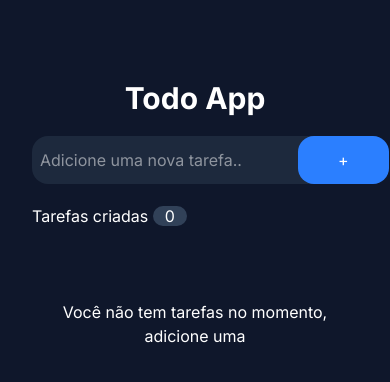
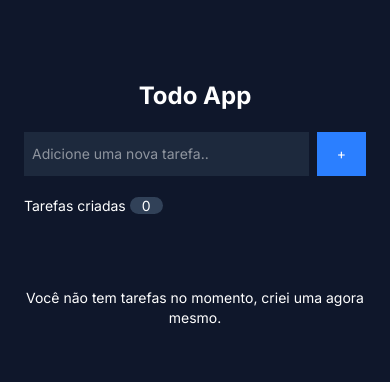
Before and after one commit to EduardoFelipe0231/todoapp-list, a React (Vite) app: page / in a window 390 px wide. Shown: the top 382 px of the page. Built offline with nearby package versions, Linux system fonts and the light colour scheme.

Commit message:
versao mobile

```diff
--- a/src/App.jsx
+++ b/src/App.jsx
@@ -39,7 +39,7 @@ function App() {
 
       //seta o valor novo junto com as info já existentes.
       setTask([...task, newTask]);
-      console.log(newTask)
+      window.alert("Tarefa criada com sucesso")
       setTaskInput("");
     }
 
@@ -66,31 +66,45 @@ function App() {
   }
 
   return (
-    <div className="bg-slate-900 min-h-screen flex flex-col items-center py-20 px-3">
-      <h1 className="text-3xl font-bold text-white">Todo App</h1>
+    <div className="bg-slate-900 min-h-screen flex flex-col items-center py-20 px-1 text-sm md:text-base">
+      <h1 className="text-2xl font-bold text-white md:text-3xl">Todo App</h1>
+
       <div className="mx-auto p-5 max-w-150 w-full space-y-5">
-        <form action="#" className="flex gap-4 bg-slate-800 px-0 rounded-2xl h-12 md:flex-row md:pl-5 md:px-0 " onSubmit={addTask}>
+        {/* form */}
+        <form action="#" className="flex rounded-sm gap-2 " onSubmit={addTask}>
+
           <input
-            type="text" name="text" id="text" placeholder="Adicione uma nova tarefa.."
-            className="flex-1 focus:outline-none text-white py-3 px-2"
+            type="text"
+            name="text"
+            id="text"
+            placeholder="Adicione uma nova tarefa.."
             value={taskInput}
             onChange={handleInput}
+            className="flex-1 focus:outline-none text-white py-3 px-2 bg-slate-800"
           />
 
-          <button type="submit" className="cursor-pointer" className="bg-blue-500 px-10 h-full rounded-2xl cursor-pointer text-white hover:bg-blue-500/75 transition-all w-full md:w-0">+</button>
+          <button t
+            type="submit"
+            className="bg-blue-500 px-5 cursor-pointer text-white hover:bg-blue-500/75 transition-all"
+          >
+            +
+          </button>
         </form>
 
+        {/* info */}
         <div className="flex items-center justify-between">
           <p className="text-white">Tarefas criadas <span className="bg-slate-700 text-white rounded-full px-3">{task.length}</span></p>
 
           {task.length > 0 &&
               <button
-                className="bg-red-400 px-4 h-full rounded-2xl cursor-pointer text-white hover:bg-red-400/75 transition-all disabled:c"
+                className="bg-red-400 px-4 h-full rounded-2xl cursor-pointer text-white hover:bg-red-400/75 transition-all "
                 onClick={deleteAllTasks}
                 >
-                Deletar todas as tarefas
+                Excluir tarefas
               </button>}
         </div>
+
+        {/* lista - todos */}
         <div className="w-full rounded-2xl space-y-3 max-h-130 h-full py-4 overflow-y-hidden">
           <ul className="flex flex-col gap-2 text-white ">
             {task.map((todo) => (
@@ -100,18 +114,17 @@ function App() {
                   className="hover:text-red-400 cursor-pointer transition-all"
                   onClick={() => deleteTask(todo.id)}
                 >
-                  <Trash2 size={18}/>
+                  <Trash2 size={16}/>
                 </button>
 
               </li>
             ))}
           </ul>
-
         </div>
         {task.length > 0 ? (
              null
           ): (
-            <p className="text-white text-center">Você não tem tarefas no momento, adicione uma </p>
+            <p className="text-white text-center">Você não tem tarefas no momento, criei uma agora mesmo. </p>
           )}
       </div>
     </div>
```
